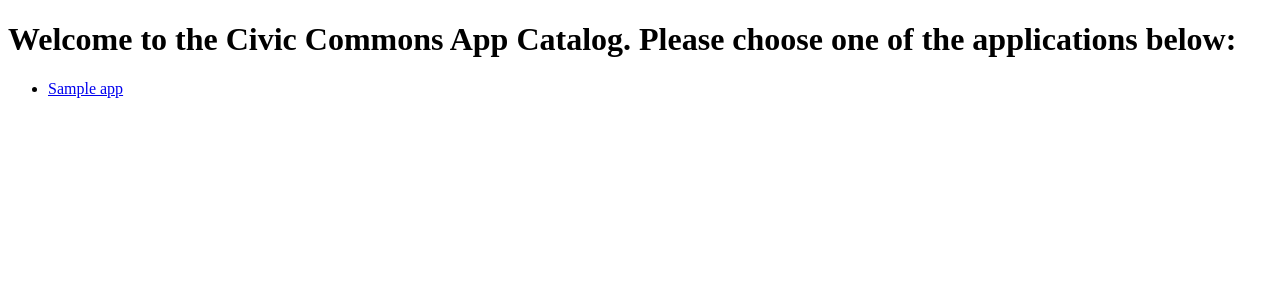
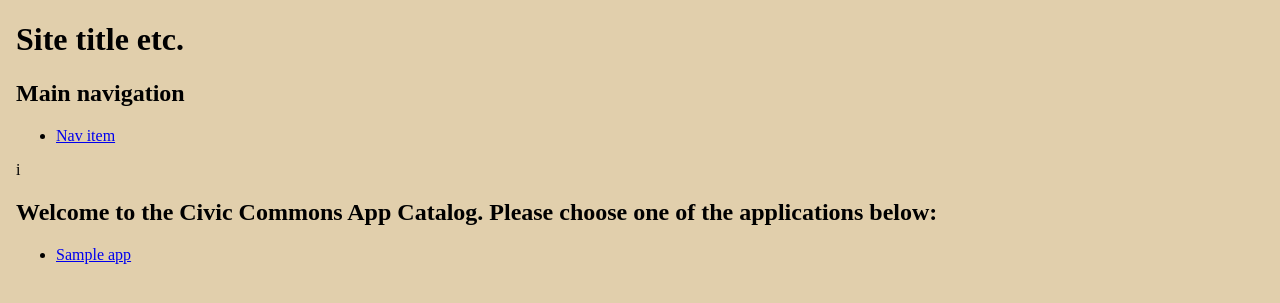
Before and after one commit to CivComs/commons_site, a Django app: page / in a window 1280 px wide. Shown: the top 303 px of the page. Run offline with Django 3.2, Linux system fonts and the light colour scheme; tables that the repository leaves empty hold one stand-in row (values such as "Sample post"); parts of the project's set-up code (start-up, migrations or seed data) failed here and were passed over.

Commit message:
Added infrastructure for styling the app.

```diff
--- a/commons_project/commons_core/templates/index.html
+++ b/commons_project/commons_core/templates/index.html
@@ -1,10 +1,8 @@
-<!doctype html>
-<html>
-    <head>
-        <link rel="shortcut icon" href="http://civiccommons.org/wp-content/uploads/2010/09/fav1.png"/>
-        <title>Civic Commons App Catalog</title>
-    </head>
-    <body>
+{% extends "base.html" %}
+
+{%block title%}Civic Commons App Catalog{%endblock%}
+
+{% block content %}
         <h1>Welcome to the Civic Commons App Catalog. Please choose one of the applications below:</h1>
 {% if latest_app_list %}
     <ul>
@@ -15,5 +13,4 @@
 {% else %}
     <p>No apps are available.</p>
 {% endif %}
-    </body>
-</html>
+{% endblock %}
--- a/commons_project/commons_core/views.py
+++ b/commons_project/commons_core/views.py
@@ -1,13 +1,13 @@
 from django.shortcuts import render_to_response
 from django.http import HttpResponseRedirect, HttpResponse
-from django.template import Context, loader
+from django.template import Context, RequestContext, loader
 from commons_core.models import App
 from commons_core.models import *
 
 def index(request):
     latest_app_list = App.objects.all
     t = loader.get_template('index.html')
-    c = Context({
+    c = RequestContext(request, {
         'latest_app_list': latest_app_list,
     })
     return HttpResponse(t.render(c))
--- a/commons_project/requirements.txt
+++ b/commons_project/requirements.txt
@@ -2,3 +2,4 @@
 epio
 South == 0.7.3
 django-pipes == 0.2
+Unipath
--- /dev/null
+++ b/commons_project/static/css/style.css
@@ -0,0 +1,4 @@
+body {
+    background-color: #E1CFAC;
+    margin: 1em;
+    }
--- a/commons_project/templates/base.html
+++ b/commons_project/templates/base.html
@@ -0,0 +1,22 @@
+<!DOCTYPE html>
+<html>
+    <head>
+        <meta charset=utf-8 />
+        <title>{% block title %}{% endblock %}</title>
+        <link rel="stylesheet" href="{{ STATIC_URL }}css/style.css" type="text/css" />
+    </head>
+    <body>
+        <header>
+            <h1>Site title etc.</h1>
+            <nav>
+                <h2>Main navigation</h2>
+                <ul>
+                    <li><a href="/">Nav item</a></li>
+                </ul>
+            </nav>
+        </header>
+        <section id="wrapper">i
+        {% block content %}{% endblock %}
+        </section>
+    </body>
+</html>
```
Also changed, not shown: commons_project/settings.py (+7 -21 lines), 1 other file.
